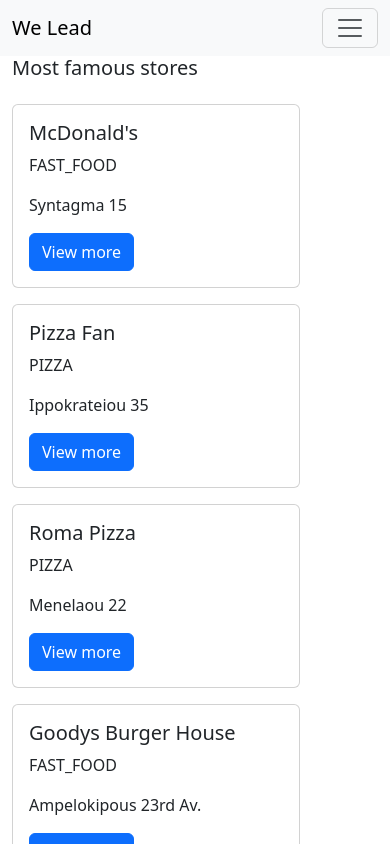
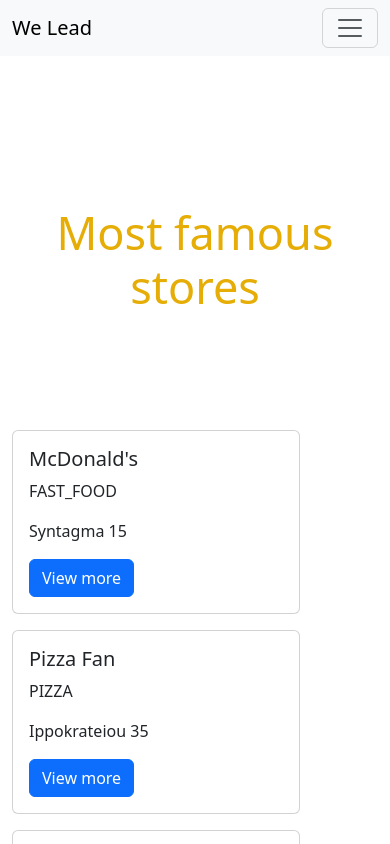
Before and after one commit to freiar/wl-delivery-service, an Angular app: page /store in a window 390 px wide. Shown: the top 844 px of the page. Built offline with nearby package versions, Linux system fonts and the light colour scheme.

Commit message:
Adding most famous stores per category in main, adding responsive design at that part, adding green container and color in titles

```diff
--- a/src/app/app.component.ts
+++ b/src/app/app.component.ts
@@ -1,3 +1,4 @@
+import { RegisterComponent } from './components/register/register.component';
 import { ContactComponent } from './components/contact/contact.component';
 import { FooterComponent } from './core/footer/footer.component';
 import { Component, inject } from '@angular/core';
@@ -26,6 +27,7 @@
     CartComponent,
     FooterComponent,
     ContactComponent,
+    RegisterComponent,
   ],
   templateUrl: './app.component.html',
   styleUrls: ['./app.component.css'],
--- a/src/app/app.routes.ts
+++ b/src/app/app.routes.ts
@@ -7,6 +7,8 @@
 import { StoreProductsComponent } from './components/store/store-products/store-products.component';
 import { Error403Component } from './components/error-403/error-403.component';
 import { StoreMainComponent } from './components/store-main/store-main.component';
+import { TopStoresFoodComponent } from './components/top-stores-food/top-stores-food.component';
+import { TopStoresDrinkComponent } from './components/top-stores-drink/top-stores-drink.component';
 
 export const routes: Routes = [
   { path: '', redirectTo: 'home', pathMatch: 'full' },
@@ -16,6 +18,8 @@
   { path: 'store', component: StoreComponent },
   { path: 'store-main/:storeId', component: StoreMainComponent },
   { path: 'storeProducts/:id', component: StoreProductsComponent },
+  { path: 'topStoresFood', component: TopStoresFoodComponent },
+  { path: 'topStoresDrink', component: TopStoresDrinkComponent },
   { path: 'error403', component: Error403Component },
   { path: 'error404/:name', component: Error404Component },
   { path: 'error404', component: Error404Component },
--- a/src/app/components/about-us/about-us.component.css
+++ b/src/app/components/about-us/about-us.component.css
@@ -9,7 +9,7 @@
 }
 
 .container {
-  margin-top: 80px;
+  margin-top: 25px;
   margin-bottom: -30px;
   border-top-left-radius: 5px;
   border-top-right-radius: 5px;
--- a/src/app/components/contact/contact.component.css
+++ b/src/app/components/contact/contact.component.css
@@ -3,7 +3,6 @@
 }
 
 .container {
-  margin-top: 75px;
   border-top-left-radius: 5px;
   border-top-right-radius: 5px;
 }
--- a/src/app/components/home/home.component.css
+++ b/src/app/components/home/home.component.css
@@ -0,0 +1,102 @@
+* {
+  background-color: #13482f;
+}
+
+.container {
+  border-top-left-radius: 5px;
+  border-top-right-radius: 5px;
+  margin-top: 25px;
+}
+
+.categories {
+  padding-bottom: 10px;
+  margin-right: 10px;
+  margin-top: 220px;
+  text-align: center;
+  color: #e5ad05;
+}
+
+h1 {
+  font-size: 45px;
+  text-align: center;
+  justify-content: center;
+  margin-bottom: 100px;
+  margin-top: 100px;
+  color: white;
+}
+
+a img {
+  border-radius: 10px;
+  display: inline;
+  margin-bottom: 220px;
+  cursor: pointer;
+  gap: 5px;
+  margin-right: 10px;
+  margin-left: 153px;
+  border: 2px solid white;
+}
+
+/* Media Queries for Extra Small, Small, and Medium Screens */
+@media screen and (max-width: 575px) {
+  a img {
+    margin-left: 40px;
+    margin-bottom: 30px;
+  }
+}
+
+@media screen and (min-width: 576px) and (max-width: 767px) {
+  a img {
+    margin-left: 30px;
+    margin-bottom: 30px;
+  }
+}
+@media screen and (min-width: 768px) and (max-width: 991px) {
+  a img {
+    margin-left: 150px;
+
+    margin-bottom: 30px;
+  }
+}
+
+/* Media Queries for Large and Extra Large Screens */
+@media screen and (min-width: 992px) and (max-width: 1199px) {
+  a img {
+    margin-left: 40px;
+    margin-bottom: 30px;
+  }
+}
+
+@media screen and (min-width: 1200px) {
+  a img {
+    margin-left: 100px;
+    margin-bottom: 30px;
+  }
+}
+/* Media Queries for Extra Large Screens */
+@media screen and (min-width: 1400px) {
+  a img {
+    margin-left: 150px;
+    margin-bottom: 30px;
+  }
+}
+
+@media screen and (min-width: 1600px) {
+  a img {
+    margin-left: 150px;
+    margin-bottom: 30px;
+  }
+}
+
+@media screen and (min-width: 1800px) {
+  a img {
+    margin-left: 150px;
+    margin-bottom: 30px;
+  }
+}
+
+@media screen and (min-width: 1920px) {
+  a img {
+    margin-left: 150px;
+    margin-bottom: 30px;
+  }
+}
--- a/src/app/components/home/home.component.html
+++ b/src/app/components/home/home.component.html
@@ -1 +1,34 @@
-<app-store></app-store>
+<div class="container">
+  <app-store></app-store>
+  <h1 class="categories">
+    Most Famous Stores <br />
+    by Category
+  </h1>
+  <h1>Food - Drink</h1>
+  <div>
+    <a
+      (click)="scrollToTop()"
+      class="link-offset-1 link-underline link-underlinea-opacity-0"
+      routerLink="/topStoresFood"
+      routerLinkActive="active"
+    >
+      <img
+        src="./assets/images/food-home.jpg"
+        width="400px"
+        height="250px"
+        alt="Food Image"
+    /></a>
+    <a
+      (click)="scrollToTop()"
+      class="link-offset-1 link-underline link-underline-opacity-0"
+      routerLink="/topStoresDrink"
+      routerLinkActive="active"
+    >
+      <img
+        src="./assets/images/drink-home.jpg"
+        width="400px"
+        height="250px"
+        alt="Drink Image"
+    /></a>
+  </div>
+</div>
--- a/src/app/components/home/home.component.ts
+++ b/src/app/components/home/home.component.ts
@@ -1,12 +1,23 @@
-import { Component } from '@angular/core';
+import { Component, Inject } from '@angular/core';
 import { StoreComponent } from '../store/store.component';
 import { TopStoresDrinkComponent } from '../top-stores-drink/top-stores-drink.component';
+import { DOCUMENT } from '@angular/common';
+import { RouterLink, RouterOutlet } from '@angular/router';
+import { TopStoresFoodComponent } from '../top-stores-food/top-stores-food.component';
 
 @Component({
   selector: 'app-home',
   standalone: true,
   templateUrl: './home.component.html',
   styleUrl: './home.component.css',
-  imports: [StoreComponent, TopStoresDrinkComponent],
+  imports: [StoreComponent, RouterLink, RouterOutlet],
 })
-export class HomeComponent {}
+export class HomeComponent {
+  constructor(@Inject(DOCUMENT) private document: Document) {}
+
+  // Method to scroll to the top of the page when called.
+  scrollToTop() {
+    this.document.body.scrollTop = 0;
+    this.document.documentElement.scrollTop = 0;
+  }
+}
--- a/src/app/components/store/store.component.css
+++ b/src/app/components/store/store.component.css
@@ -0,0 +1,9 @@
+h1 {
+  padding-top: 150px;
+  text-align: center;
+  justify-content: center;
+  font-size: 45px;
+  font-weight: 600px;
+  color: #e5ad05;
+  margin-bottom: 100px;
+}
--- a/src/app/components/store/store.component.html
+++ b/src/app/components/store/store.component.html
@@ -1,37 +1,47 @@
 <div class="container">
-  <h5>Most famous stores</h5>
+  <h1>Most famous stores</h1>
 
   <div class="row">
     @for (store of famousStoreList; track $index) {
 
     <div class="col-md-4 col-sm-6">
-      <div class="card mt-3" style="width: 18rem;" (click)="viewStoreProducts(store.id)" title="View more">
+      <div
+        class="card mt-3"
+        style="width: 18rem"
+        (click)="viewStoreProducts(store.id)"
+        title="View more"
+      >
         <div class="card-body">
-          <h5 class="card-title">{{store.name}}</h5>
-          <p class="card-text">{{store.category}}</p>
-          <p class="card-text">{{store.address}}</p>
+          <h5 class="card-title">{{ store.name }}</h5>
+          <p class="card-text">{{ store.category }}</p>
+          <p class="card-text">{{ store.address }}</p>
           <button class="btn btn-primary">View more</button>
         </div>
       </div>
     </div>
     }
 
-
-  <h5>Stores</h5>
+    <h1>Stores</h1>
 
     <div class="row">
       @for (store of storeList; track $index) {
 
       <div class="col-md-4 col-sm-6">
-      <div class="card mt-3" style="width: 18rem;" (click)="viewStoreProducts(store.id)" title="View more">
+        <div
+          class="card mt-3"
+          style="width: 18rem"
+          (click)="viewStoreProducts(store.id)"
+          title="View more"
+        >
           <div class="card-body">
-          <h5 class="card-title">{{store.name}}</h5>
-          <p class="card-text">{{store.category}}</p>
-          <p class="card-text">{{store.address}}</p>
+            <h5 class="card-title">{{ store.name }}</h5>
+            <p class="card-text">{{ store.category }}</p>
+            <p class="card-text">{{ store.address }}</p>
             <button class="btn btn-primary">View more</button>
           </div>
         </div>
       </div>
       }
-
     </div>
+  </div>
+</div>
--- a/src/app/core/footer/footer.component.ts
+++ b/src/app/core/footer/footer.component.ts
@@ -1,10 +1,11 @@
 import { CommonModule, DOCUMENT } from '@angular/common';
 import { Component, Inject } from '@angular/core';
+import { RouterLink } from '@angular/router';
 
 @Component({
   selector: 'app-footer',
   standalone: true,
-  imports: [CommonModule],
+  imports: [CommonModule, RouterLink],
   templateUrl: './footer.component.html',
   styleUrl: './footer.component.css',
 })
```
Also changed, not shown: src/assets/images/drink-home.jpg (added), src/assets/images/food-home.jpg (added). Lines whose indentation alone changed are shown as unchanged.
